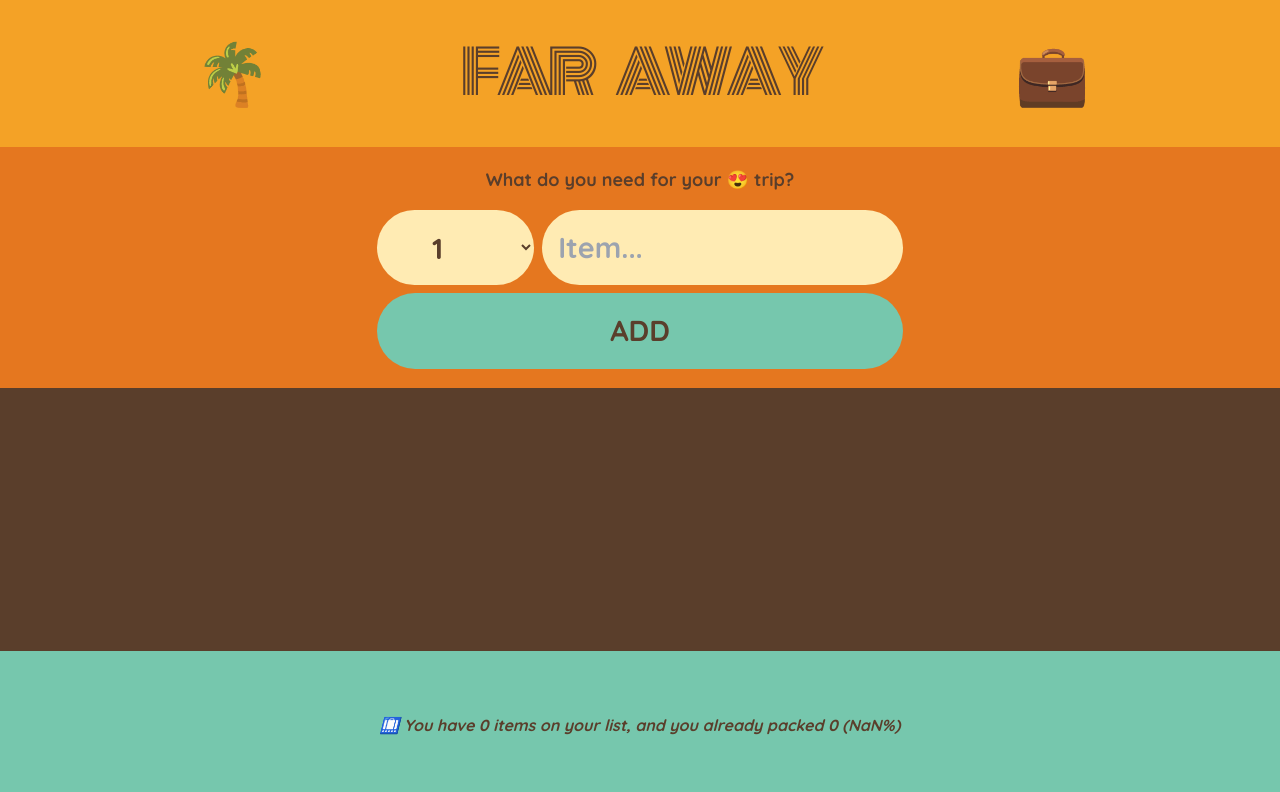
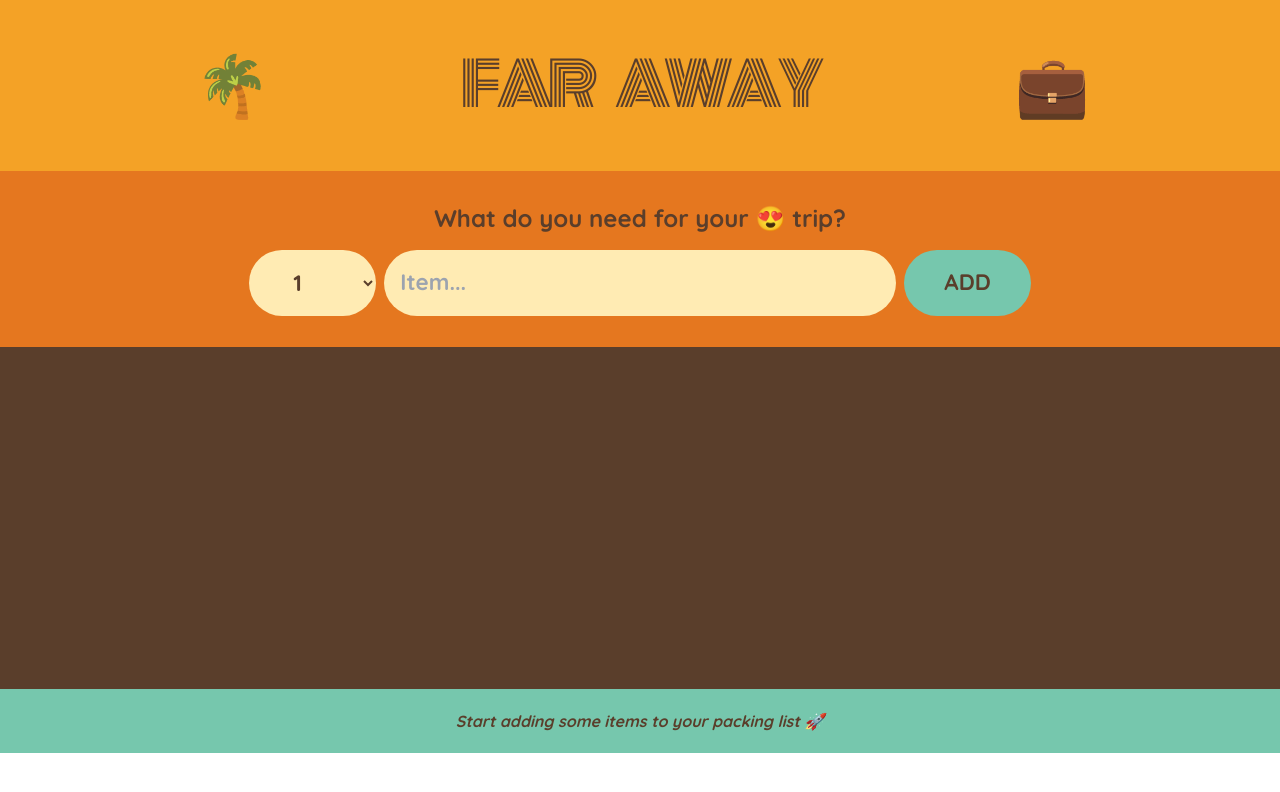
Before and after one commit to luyvannda/travel-list, a React (Vite) app: page / in a window 1280 px wide. Shown: the top 792 px of the page. Built offline with nearby package versions, Linux system fonts and the light colour scheme.

Commit message:
add responsiveness to the app components for tablet and larger screen

```diff
--- a/src/components/Form.tsx
+++ b/src/components/Form.tsx
@@ -41,12 +41,12 @@ const Form: FC<FormProps> = ({ onAddItems }) => {
       onSubmit={handleSubmit}
       className="sm:flex-center flex flex-col items-center justify-center gap-[1rem] bg-[#e5771f] p-2"
     >
-      <h3 className="text-center text-lg font-semibold">
+      <h3 className="text-center text-lg font-semibold sm:text-2xl">
         What do you need for your 😍 trip?
       </h3>
-      <div className="grid grid-cols-form gap-2">
+      <div className="grid grid-cols-form grid-rows-2 gap-2 sm:grid-rows-1">
         <select
-          className="cursor-pointer rounded-[10rem] bg-[#ffebb3] px-[3.2rem] py-4 font-bold text-[#5a3e2b] lg:text-[1.8rem]"
+          className="cursor-pointer rounded-[10rem] bg-[#ffebb3] px-10 py-4 font-bold text-[#5a3e2b] lg:text-[1.4rem]"
           value={quantity}
           onChange={(e) => setQuantity(parseInt(e.target.value))}
         >
@@ -54,14 +54,14 @@ const Form: FC<FormProps> = ({ onAddItems }) => {
         </select>
 
         <input
-          className="cursor-pointer rounded-[10rem] bg-[#ffebb3] px-4 py-4 font-bold text-[#5a3e2b] lg:text-[1.8rem]"
+          className="w-[40vw] cursor-pointer rounded-[10rem] bg-[#ffebb3] px-4 py-4 font-bold text-[#5a3e2b] lg:text-[1.4rem]"
           type="text"
           placeholder="Item..."
           value={description}
           onChange={(e) => setDescription(e.target.value)}
         />
 
-        <button className="col-span-2 col-start-1 cursor-pointer rounded-[10rem] bg-[#76c7ad] px-[2rem] py-4 font-bold uppercase text-[#5a3e2b] lg:text-[1.8rem]">
+        <button className="col-span-2 col-start-1 cursor-pointer rounded-[10rem] bg-[#76c7ad] px-10 py-4 font-bold uppercase text-[#5a3e2b] sm:col-span-1 sm:col-start-3 sm:row-start-1 lg:text-[1.4rem]">
           Add
         </button>
       </div>
--- a/src/components/Item.tsx
+++ b/src/components/Item.tsx
@@ -17,7 +17,7 @@ interface ItemProps {
 
 const Item: FC<ItemProps> = ({ item, onDeleteItem, onToggleItem }) => {
   return (
-    <li className="flex items-center gap-2">
+    <li className="flex items-center gap-2 sm:text-lg">
       <input
         className="h-4 w-4 accent-[#e5771f]"
         type="checkbox"
--- a/src/components/PackingList.tsx
+++ b/src/components/PackingList.tsx
@@ -16,8 +16,8 @@ const PackingList: FC<PackingListProps> = ({
   onToggleItem,
 }) => {
   return (
-    <div className="flex min-h-[30vh] flex-col items-center justify-center bg-[#5a3e2b] p-4 text-[#ffebb3]">
-      <ul className="grid grid-cols-2 gap-4 sm:grid-cols-3 sm:gap-8 lg:grid-cols-4">
+    <div className="flex min-h-[37vh] flex-col items-center justify-center bg-[#5a3e2b] p-4 text-[#ffebb3]">
+      <ul className="grid grid-cols-2 gap-4 sm:grid-cols-3 sm:gap-8 lg:grid-cols-4 xl:grid-cols-5">
         {items.map((item) => (
           <Item
             key={item.id}
--- a/src/components/Stats.tsx
+++ b/src/components/Stats.tsx
@@ -6,6 +6,14 @@ interface StatsProp {
 }
 
 const Stats: FC<StatsProp> = ({ items }) => {
+  if (!items.length) {
+    return (
+      <footer className="flex-center h-8 bg-[#76c7ad] px-4 py-8 text-center font-bold">
+        <em> Start adding some items to your packing list 🚀</em>
+      </footer>
+    );
+  }
+
   const numItems = items.length;
   const numPacked = items.filter((item) => item.packed).length;
   const percentagePacked = (numPacked / numItems) * 100;
@@ -17,8 +25,10 @@ const Stats: FC<StatsProp> = ({ items }) => {
   return (
     <footer className="flex-center bg-[#76c7ad] px-4 py-[3.2rem] text-center font-bold">
       <em>
-        🛄 You have {numItems} items on your list, and you already packed{" "}
-        {numPacked} ({fixedFloatNum}%)
+        {percentagePacked === 100
+          ? "You got everything! Ready to go ✈️"
+          : `
+          🛄 You have ${numItems} items on your list, and you already packed ${numPacked} (${fixedFloatNum}%)`}
       </em>
     </footer>
   );
```
Also changed, not shown: 1 other file (tests, documents, lock files or other folders).
